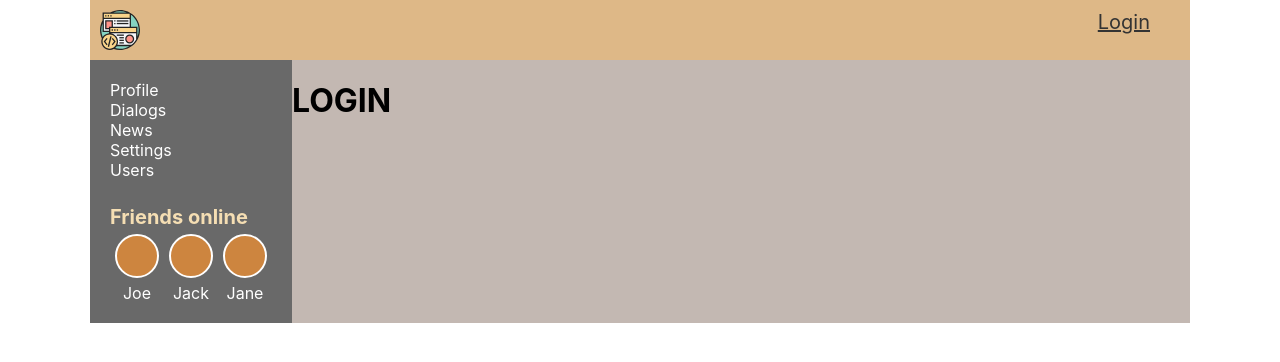
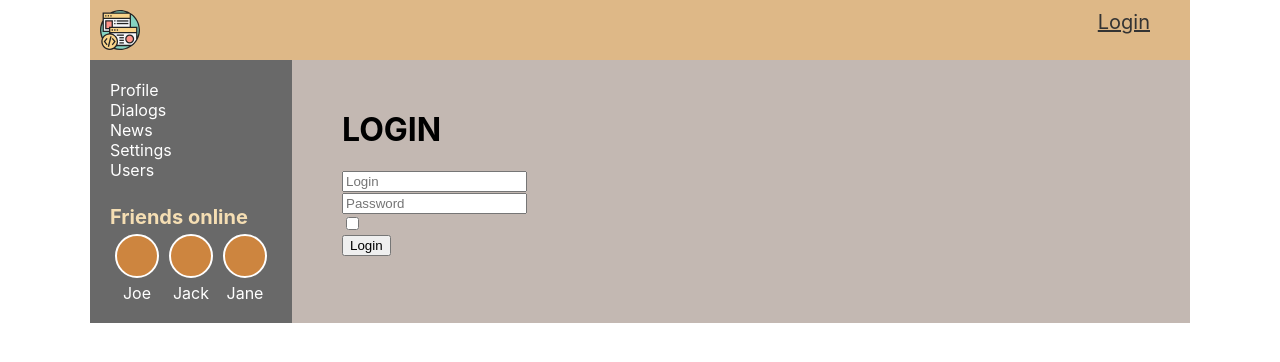
Before and after one commit to ultrwave/s_network, a React (Create React App) app: page /login in a window 1280 px wide. Shown: the top 362 px of the page. Built offline with nearby package versions, Linux system fonts and the light colour scheme; no server answers.

Commit message:
Login > LoginForm; added redux-form

```diff
--- a/package.json
+++ b/package.json
@@ -13,6 +13,7 @@
     "@types/react-dom": "^16.9.8",
     "@types/react-redux": "^7.1.14",
     "@types/react-router-dom": "^5.1.6",
+    "@types/redux-form": "^8.3.1",
     "@types/uuid": "^8.3.0",
     "axios": "^0.21.1",
     "gh-pages": "^3.1.0",
@@ -22,6 +23,7 @@
     "react-router-dom": "^5.2.0",
     "react-scripts": "4.0.0",
     "redux": "^4.0.5",
+    "redux-form": "^8.3.7",
     "redux-thunk": "^2.3.0",
     "typescript": "^3.7.2",
     "uuid": "^8.3.1",
--- a/src/App.tsx
+++ b/src/App.tsx
@@ -9,7 +9,7 @@ import {UsersContainer} from './components/Users/UsersContainer';
 import DialogsContainer from './components/Content/Dialogs/DialogsContainer';
 import ProfileContainer from './components/Content/Profile/ProfileContainer';
 import HeaderContainer from './components/Header/HeaderContainer';
-import {Login as LoginPage} from './login/login';
+import {Login as LoginPage} from './login/Login';
 
 function App() {
 
--- a/src/components/Content/Profile/ProfileContainer.tsx
+++ b/src/components/Content/Profile/ProfileContainer.tsx
@@ -51,15 +51,18 @@ class ProfileContainer extends React.Component<ProfileContainerPropsType> {
                          updateUserStatus={this.props.updateUserStatus}
                 />
                 {this.showMeButton && < span style={{
-                    'fontWeight': 'bold',
-                    'cursor' : 'pointer',
-                    'margin' : '0 10px',
-                    'backgroundColor' : 'red',
-                    'color': 'wheat',
-                    'position' : 'absolute',
-                    'top' : '200px',
-                    'border' : '1px solid wheat',
-                    'padding' : '1px 2px'
+                    width : '25px',
+                    height : '25px',
+                    position : 'absolute',
+                    top : '225px',
+                    margin : '0 10px',
+                    padding : '5px',
+                    color: 'wheat',
+                    fontWeight: 'bold',
+                    backgroundColor : 'red',
+                    border : '2px solid wheat',
+                    borderRadius : '0 40px 40px 40px',
+                    cursor : 'pointer'
                 }}
                     onClick={() => {
                         this.props.getProfileThunk('13836')
--- /dev/null
+++ b/src/login/Login.tsx
@@ -0,0 +1,17 @@
+import React from 'react';
+import {LoginReduxForm} from './LoginForm';
+
+
+export function Login () {
+
+    const onSubmit = (formData: any) => { // todo - fix any
+        console.log(formData)
+    }
+
+    return (
+        <div style={{margin: '50px'}}>
+            <h1>LOGIN</h1>
+            <LoginReduxForm onSubmit={onSubmit}/>
+        </div>
+    )
+}
--- /dev/null
+++ b/src/login/LoginForm.tsx
@@ -0,0 +1,29 @@
+import React from 'react';
+import {Field, reduxForm, SubmitHandler} from 'redux-form';
+
+type loginFormPropsType = {
+    handleSubmit: SubmitHandler
+}
+
+export function LoginForm(props: loginFormPropsType) {
+    return (
+        <form onSubmit={props.handleSubmit}>
+            <div>
+                <Field placeholder={'Login'} name={'login'} component={'input'}/>
+            </div>
+            <div>
+                <Field placeholder={'Password'} name={'password'} component={'input'}/>
+            </div>
+            <div>
+                <Field type={'checkbox'} name={'rememberMe'} component={'input'}/>
+            </div>
+            <div>
+                <button>Login</button>
+            </div>
+        </form>
+    )
+}
+
+export const LoginReduxForm = reduxForm({
+    form: 'login'
+})(LoginForm)
--- a/src/login/login.tsx
+++ /dev/null
@@ -1,11 +0,0 @@
-import React from 'react';
-
-
-
-
-export function Login () {
-
-    return (
-        <h1>LOGIN</h1>
-    )
-}
--- a/src/redux/redux-store.ts
+++ b/src/redux/redux-store.ts
@@ -4,12 +4,14 @@ import dialogsReducer from './dialogs-reducer';
 import usersReducer from './users-reducer';
 import authReducer from './auth-reducer';
 import thunkMiddleware from 'redux-thunk';
+import { reducer as formReducer } from 'redux-form'
 
 export const rootReducer = combineReducers({
     pageProfile: profileReducer,
     pageDialogs: dialogsReducer,
     pageUsers: usersReducer,
-    auth: authReducer
+    auth: authReducer,
+    form: formReducer
 })
 
 let store = createStore(rootReducer, applyMiddleware(thunkMiddleware))
```
Also changed, not shown: 1 other file (tests, documents, lock files or other folders).
